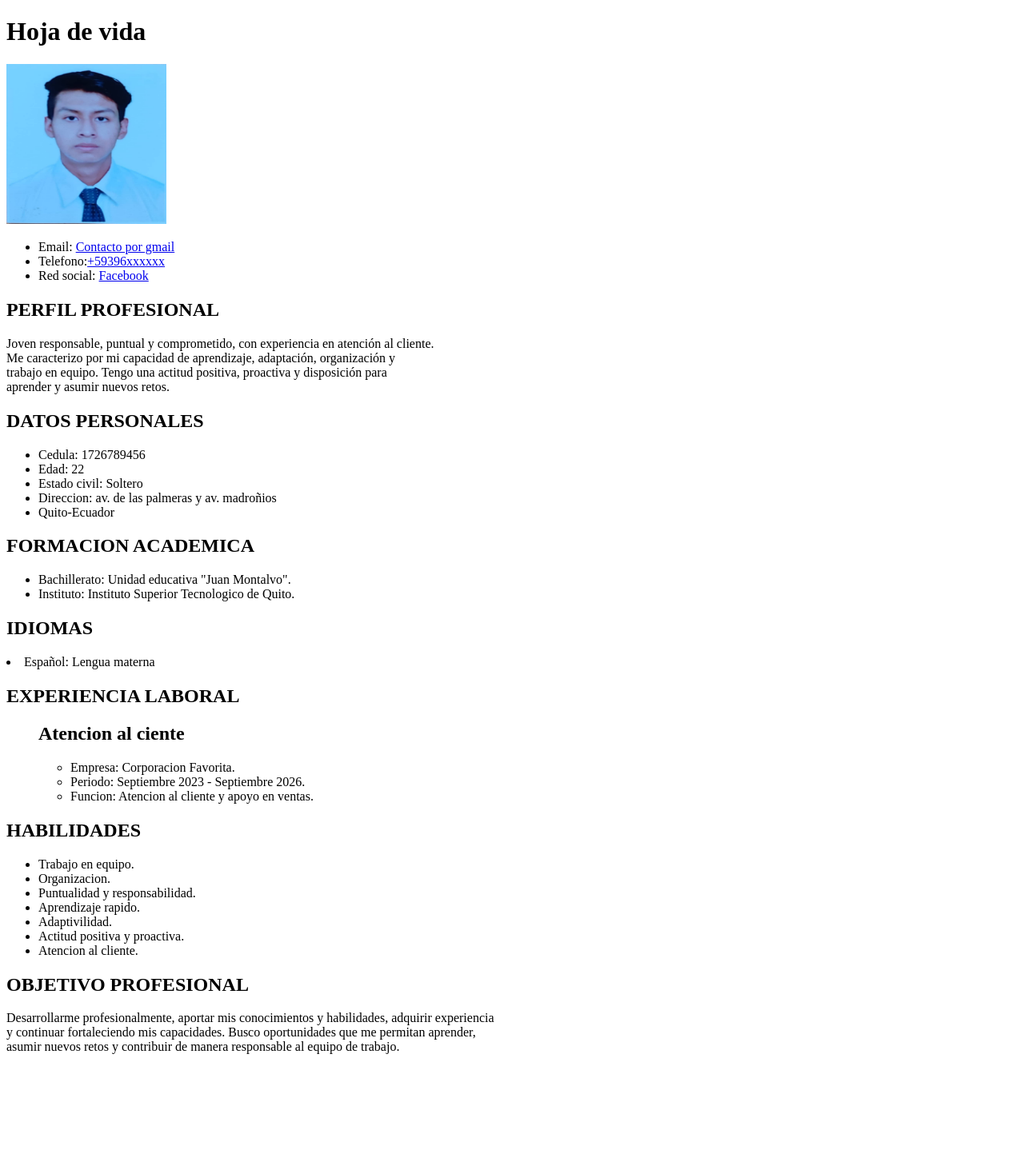
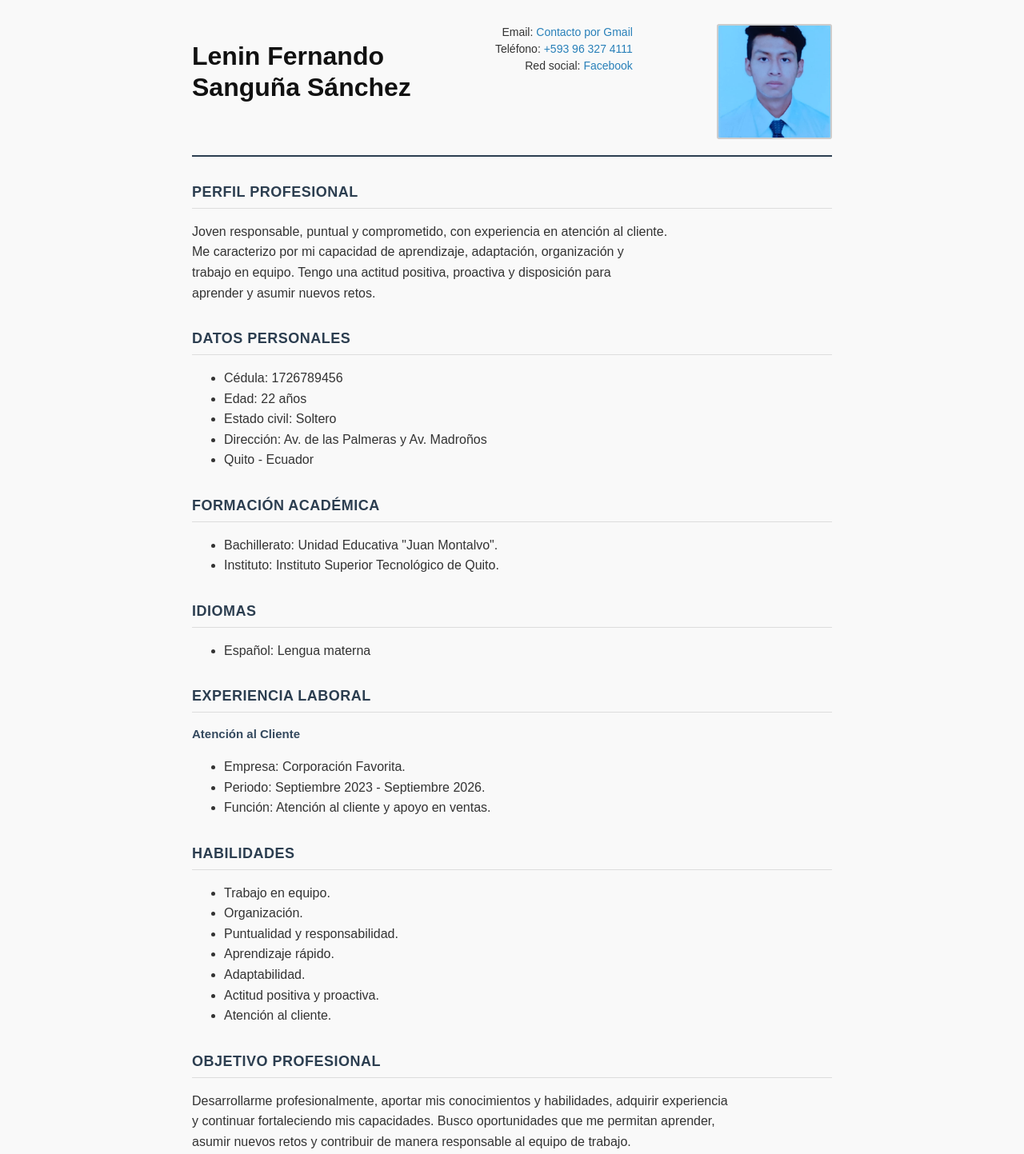
Before and after one commit to fernandokj3020-dot/CV_LENIN, a plain HTML site: page index.html in a window 1280 px wide. Shown: the whole page at 80% size. Before the commit the page ends 1334 px from the top, so only its background shows below. Drawn offline with Linux system fonts and the light colour scheme.

Commit message:
estilo css

```diff
--- a/index.html
+++ b/index.html
@@ -1,29 +1,36 @@
 <!DOCTYPE html>
-<html>
+<html lang="es">
     <head>
         <meta charset="UTF-8">
-        <meta name="'viewport" content="windth=divice-windth initial-scale=1.0">
-        <meta name ="description" content="EL curriculum de lenin" />
+        <meta name="viewport" content="width=device-width, initial-scale=1.0">
+        <meta name="description" content="El currículum de Lenin" />
         <title>CV_LENIN</title>
-
+        <link rel="stylesheet" href="styles/style.css">
     </head>
     <body>
-        <h1>Hoja de vida</h1>
-        <img src="imagen/LJ.jpeg" alt="imagen de Lenin" width="200px" height="200px">
-        <section>
-            <ul>
 
-                <li>Email:
-                    <a href="https://mail.google.com/mail/?view=cm&fs=1&to=ferlenin.3003@gmail.com">Contacto por gmail </a>
+        <!-- CABECERA: Nombre a la izquierda y foto a la derecha -->
+        <header class="header-container">
+                <h1 class="nombre">Lenin Fernando<br>Sanguña Sánchez</h1>
 
-                </li>
-                <li>Telefono:<a href="tel: +593963274111">+59396xxxxxx</a></li>
-                <li>Red social: <a href="https://www.facebook.com/leninfernando.sangunasanchez">Facebook</a></li>
+            <div class="header-right">
+             <ul class="contact-list">
+                <li>Email: <a href="https://mail.google.com/mail/?view=cm&fs=1&to=ferlenin.3003@gmail.com">Contacto por Gmail</a></li>
+                <li>Teléfono: <a href="tel: +593963274111">+593 96 327 4111</a></li>
+                <li>Red social: <a href="https://www.facebook.com/leninfernando.sangunasanchez" target="_blank">Facebook</a></li>
+             </ul>
+
+            </div>
+
+             <img id="imagen" src="imagen/LJ.jpeg" alt="Imagen de Lenin">
 
 
+        </header>
 
-            </ul>
-            <h2>PERFIL PROFESIONAL</h2>
+        <section>
+
+
+            <h2>Perfil Profesional</h2>
             <section>
                 <p>
                     Joven responsable, puntual y comprometido, con experiencia en atención al cliente.<br>
@@ -34,60 +41,61 @@
             </section>
         </section>
 
-        <h2> DATOS PERSONALES </h2>
+        <h2>Datos Personales</h2>
         <ul>
-            <li>Cedula: 1726789456</li>
-            <li>Edad: 22</li>
-            <li> Estado civil: Soltero</li>
-            <li>Direccion: av. de las palmeras y av. madroñios</li>
-            <li>Quito-Ecuador</li>
+            <li>Cédula: 1726789456</li>
+            <li>Edad: 22 años</li>
+            <li>Estado civil: Soltero</li>
+            <li>Dirección: Av. de las Palmeras y Av. Madroños</li>
+            <li>Quito - Ecuador</li>
+        </ul>
 
-        </ul>
         <section>
-            <h2>FORMACION ACADEMICA</h2>
+            <h2>Formación Académica</h2>
             <ul>
-                <li>Bachillerato: Unidad educativa "Juan Montalvo".</li>
-                <li>Instituto: Instituto Superior Tecnologico de Quito.</li>
+                <li>Bachillerato: Unidad Educativa "Juan Montalvo".</li>
+                <li>Instituto: Instituto Superior Tecnológico de Quito.</li>
             </ul>
         </section>
+
         <section>
-            <h2>IDIOMAS</h2>
-            <lu>
+            <h2>Idiomas</h2>
+            <ul>
                 <li>Español: Lengua materna</li>
-            </lu>
+            </ul>
         </section>
+
         <section>
-            <h2>EXPERIENCIA LABORAL</h2>
+            <h2>Experiencia Laboral</h2>
+            <h3>Atención al Cliente</h3>
             <ul>
-                <h2>Atencion al ciente</h2>
-                <ul>
-                    <li>Empresa: Corporacion Favorita.</li>
+                <li>Empresa: Corporación Favorita.</li>
                 <li>Periodo: Septiembre 2023 - Septiembre 2026.</li>
-                    <li>Funcion: Atencion al cliente y apoyo en ventas.</li>
+                <li>Función: Atención al cliente y apoyo en ventas.</li>
             </ul>
+        </section>
 
-            </ul>
-
-        </section>
         <section>
-            <h2>HABILIDADES</h2>
+            <h2>Habilidades</h2>
             <ul>
                 <li>Trabajo en equipo.</li>
-                <li>Organizacion.</li>
+                <li>Organización.</li>
                 <li>Puntualidad y responsabilidad.</li>
-                <li>Aprendizaje rapido.</li>
-                <li>Adaptivilidad.</li>
+                <li>Aprendizaje rápido.</li>
+                <li>Adaptabilidad.</li>
                 <li>Actitud positiva y proactiva.</li>
-                <li>Atencion al cliente.</li>
+                <li>Atención al cliente.</li>
             </ul>
         </section>
+
         <section>
-            <h2>OBJETIVO PROFESIONAL</h2>
-            <P>
+            <h2>Objetivo Profesional</h2>
+            <p>
                 Desarrollarme profesionalmente, aportar mis conocimientos y habilidades, adquirir experiencia<br>
                 y continuar fortaleciendo mis capacidades. Busco oportunidades que me permitan aprender,<br>
                 asumir nuevos retos y contribuir de manera responsable al equipo de trabajo.
-            </P>
+            </p>
         </section>
+
     </body>
 </html>
--- /dev/null
+++ b/styles/style.css
@@ -0,0 +1,77 @@
+body{
+    font-family: Arial,sans-serif;
+    max-width: 800px;
+    margin: 0 auto;
+    padding: 30px;
+    color: #333333;
+    line-height: 1.6;
+    background-color:#F9F9F9;
+}
+
+.header-container{
+    display: flex;
+    justify-content: space-between;
+    align-items: flex-start;
+    border-bottom: 2px solid #2C3E50;
+    padding-bottom: 20px;
+    margin-bottom: 25px;
+}
+
+.nombre{
+    font-size: 32px;
+    font-weight: bold;
+    color: #111111;
+    line-height: 1.2;
+    margin-bottom: 12px;
+}
+
+.header-right{
+display:flex;
+align-items:center;
+gap: 15px;
+}
+.contact-list{
+    list-style: none;
+    padding: 0;
+    margin: 0;
+    font-size: 14px;
+    line-height: 1.5;
+    text-align: right;
+}
+
+.contact-list a{
+    color: #2980B9;
+    text-decoration: none;
+}
+
+.contact-list a:hover{
+    text-decoration: underline;
+
+}
+#imagen{
+    width: 140px;
+    height: 140px;
+    object-fit: cover;
+    border-radius: 2%;
+    border: 2px solid #CCCCCC;
+    image-resolution:inherit;
+
+}
+
+h2{
+    font-size: 18px;
+    color:#2C3E50;
+    border-bottom: 1px solid #DDDDDD;
+    padding-bottom: 5px;
+    margin-top: 30px;
+    margin-bottom: 10px;
+    text-transform: uppercase;
+    letter-spacing: 0.5px;
+}
+
+h3{
+    font-size: 15px;
+    color: #34495E;
+    margin-top: 15px;
+    margin-bottom: 5px;
+}
```
Also changed, not shown: 1 other file. Lines whose indentation alone changed are shown as unchanged.
